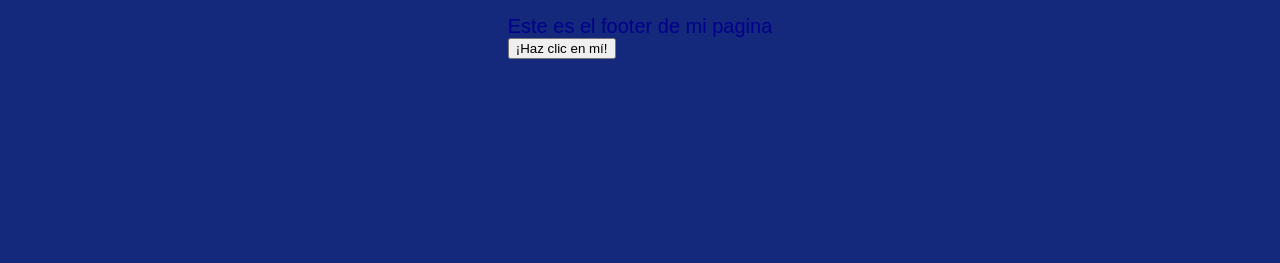
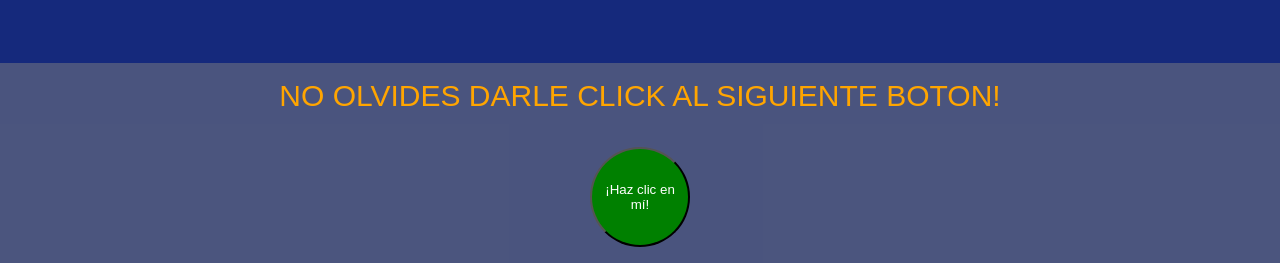
Before and after one commit to JuanDaFraile/gamerparadise, a plain HTML site: page gamerparadise.html in a window 1280 px wide. Shown: the part 1401-1664 px from the top of the page. Before the commit the page ends 1518 px from the top, so only its background shows below. Drawn offline with Linux system fonts and the light colour scheme.

Commit message:
Actualización #9

```diff
--- a/gamerparadise.html
+++ b/gamerparadise.html
@@ -49,12 +49,14 @@
                     <br>
                 </main>
 
-                    <footer>
-                        <p5>Este es el footer de mi pagina</p5>
-                        <button onClick="showAlert()" aria-label="Haz clic en mí">¡Haz clic en mí!</button>
-                    </footer>
+
                     </div>
                 </div>
+                <footer>
+                    <p5>NO OLVIDES DARLE CLICK AL SIGUIENTE BOTON!</p5>
+                    <br>
+                    <button onClick="showAlert()" aria-label="Haz clic en mí">¡Haz clic en mí!</button>
+                </footer>
             <script src="script.js"></script>
 
         </body>
--- a/script.js
+++ b/script.js
@@ -4,7 +4,7 @@ document.querySelector("button.button-menu-toggle")
                       classList.toggle("nav-links-responsive")})
 
 function showAlert() {
-    alert("HOLA, NO OLVIDES VISITAR NUESTRAS REDES!!!")
+    alert("HOLA, NO OLVIDES VISITAR NUESTRAS REDES SOCIALES!!!")
 }
 const form = document.getElementById('myForm');
 
--- a/styles.css
+++ b/styles.css
@@ -1,4 +1,7 @@
-
+body{
+  background-color:#15297c;
+  margin: 0px;
+}
   h1{
     color: lime;
     font-family:'Helvetica';
@@ -54,10 +57,9 @@
     display: block;
   }
   p5{
-    color:darkblue;
-    font-size: 20px;
+    color:orange;
+    font-size: 30px;
     font-family: Arial;
-    align-items: center;
     text-align: center;
     margin-left: auto;
     margin-right: auto;
@@ -106,9 +108,7 @@
     flex: 100%;
   }
 }
-body{
-  background-color:#15297c;
-}
+
 
 .container-nav {
   display: flex;
@@ -177,13 +177,14 @@ nav a:hover {
 
   .button-menu-toggle {
     display: block;
-    background-color: white;
+    background-color: red;
     border:none;
     border-radius: 50px;
     padding: 0 25px;
     font-family: monospace;
     font-weight: bold;
     font-size: 20px;
+    cursor: pointer;
   }
 
   .nav-links.nav-links-responsive {
@@ -218,3 +219,23 @@ nav a:hover {
 .geeting {
   text-align: center;
 }
+
+footer {
+  background-color: rgba(128, 128, 128, 0.5);
+  font-size: 30px;
+  width: 100%;
+  height: 200px;
+  display: flex;
+  flex-direction: column;
+  justify-content: center;
+  align-items: center;
+}
+
+footer button {
+  width: 100px;
+  height:100px;
+  border-radius: 100%;
+  background-color: green;
+  color: white;
+
+}
```
Also changed, not shown: about.html (+5 -2 lines), contact.html (+6 -0 lines), games.html (+7 -2 lines).
